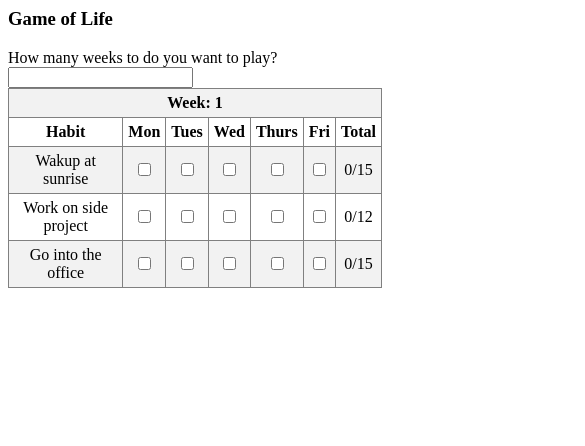
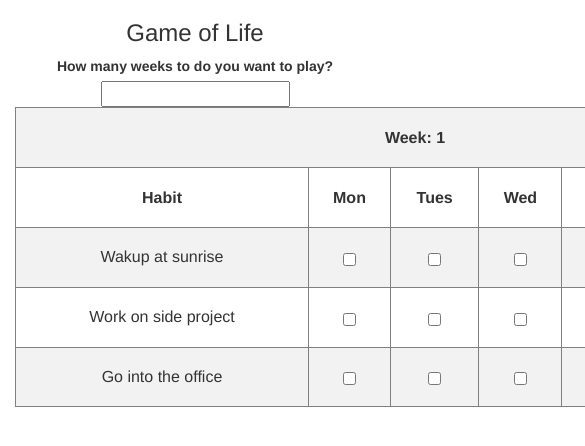
Before and after one commit to TheDeployGuy/LifeGameHabitTracking, a plain HTML site: page index.html in a window 390 px wide. Shown: the top 446 px of the page, 585 px wide, since content can reach past the window. Drawn offline with nearby package versions, Linux system fonts and the light colour scheme.

Commit message:
Add bootstrap files, center table

```diff
--- a/index.html
+++ b/index.html
@@ -3,12 +3,25 @@
 
 <head>
   <title> AngularJS: Game of Life </title>
+  <script src="https://ajax.googleapis.com/ajax/libs/jquery/3.1.1/jquery.min.js"></script>
+  <link href="https://maxcdn.bootstrapcdn.com/bootstrap/3.3.7/css/bootstrap.min.css" rel="stylesheet" integrity="sha384-BVYiiSIFeK1dGmJRAkycuHAHRg32OmUcww7on3RYdg4Va+PmSTsz/K68vbdEjh4u" crossorigin="anonymous">
+  <script src="https://maxcdn.bootstrapcdn.com/bootstrap/3.3.7/js/bootstrap.min.js" integrity="sha384-Tc5IQib027qvyjSMfHjOMaLkfuWVxZxUPnCJA7l2mCWNIpG9mGCD8wGNIcPD7Txa" crossorigin="anonymous"></script>
+  <script
+  src="https://code.jquery.com/ui/1.12.1/jquery-ui.min.js"
+  integrity="sha256-VazP97ZCwtekAsvgPBSUwPFKdrwD3unUfSGVYrahUqU="
+  crossorigin="anonymous"></script>
+  <meta name="viewport" content="width=device-width, initial-scale=1">
+  <link rel="stylesheet" href="https://cdnjs.cloudflare.com/ajax/libs/font-awesome/4.7.0/css/font-awesome.min.css">
   <!-- Included when we wait to call AngularJS at the end of the document -->
   <style>
   [ng\:cloak], [ng-cloak], .ng-cloak {
     display: none;
   }
 
+      table {
+        height: 300px;
+        width: 800px;
+      }
       table, th , td {
          border: 1px solid grey;
          border-collapse: collapse;
@@ -25,21 +38,26 @@
       }
 
       .done-true {
-      background: #ddd;
+      background: yellow;
       }
 
       table{
         margin-bottom: 20px;
       }
   </style>
+
 </head>
 <body>
 
   <!-- We are telling Ajs that this is a view! -->
-  <div ng-controller="gameCtrl" id="list">
+  <div class="container text-center">
+  <div class="row">
+    <div >
+  <div ng-controller="gameCtrl" id="list" class="col-md-offset-3 col-md-6">
       <h3 class="title">Game of Life</h3>
       <label>How many weeks to do you want to play?</label>
       <input type="text" ng-model="num" ng-change="updateTotal()"/>
+
       <table ng-repeat="week in weeksPlayingGame track by $index">
         <tr>
           <th colspan="{{daysOfWeek.length+2}}">Week: {{$index+1}}</th>
@@ -47,19 +65,28 @@
         </tr>
         <tr>
            <th>Habit</th>
+             <!-- For each day in our daysOfWeek display a table heading -->
            <th ng-repeat="x in daysOfWeek">{{x}}</th>
            <th>Total</th>
         </tr>
 
+        <!-- For habit in our listOfHabits display a row -->
         <tr ng-repeat = "row in listOfHabits" ng-init="rowIndex = $index">
           <td>{{ row.habit }}</td>
-          <td ng-repeat="i in daysOfWeek" class="done-{{row.isDone[$index]}}">
+             <!-- For each day in our daysOfWeek display a td for it, which gives us a habit row with daysOfWeek columns -->
+             <!-- class is used to with the isDone for each day of the week to set the color of the table entry-->
+             <!-- We set the background-color to the color for that specific row which will change green when max is reached -->
+          <td ng-repeat="i in daysOfWeek" class="done-{{row.isDone[$index]}}" ng-style="{'background-color': row.color}">
+            <!-- When the checkbox is changesState/clicked we pass in the index of the habit we are on(rowIndex) so the current total for that row can be set and to check if they have reached their weekly goal -->
             <input type="checkbox" ng-model="row.isDone[$index]" ng-click="changeState(rowIndex)"/>
           </td>
-          <td>{{row.current}}/{{row.max}}</td>
+          <td>{{row.current}}/{{row.goal}}</td>
         </tr>
       </table>
   </div>
+</div>
+</div>
+</div>
 
 
   <!-- Load the AngularJS library -->
```
